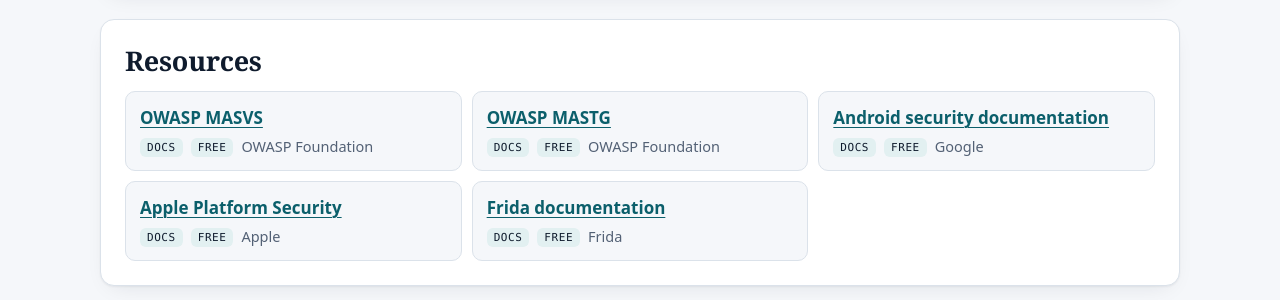
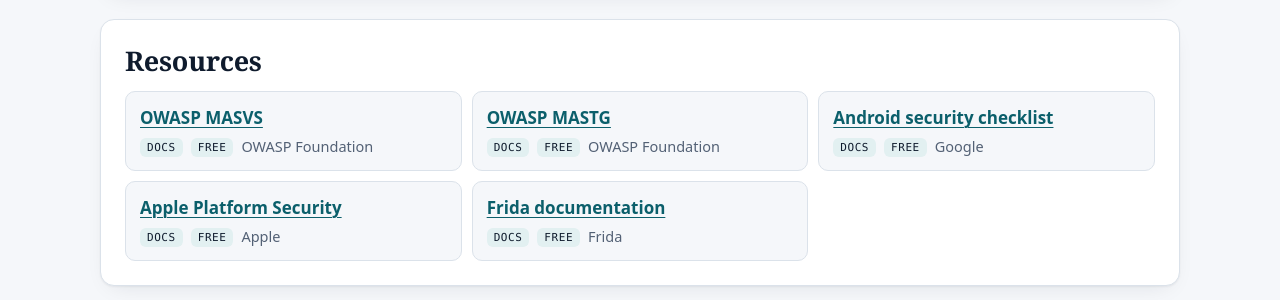
Before and after one commit to Sanaullah-Niazi/portfolio, a Jekyll site: the page built from roadmaps/security/mobile/index.html, in a window 1280 px wide and 900 px high, scrolled down 3159 px. Shown: the part 154-454 px from the top of the window. Built offline with Jekyll 4.4.1, drawn with Linux system fonts in a browser that asks for light colours; some web fonts are replaced.

Commit message:
Repoint BIS and Android links that soft-block the checker
Both hosts rejected the link checker from GitHub Actions regardless of
path (BIS returned 404, source.android.com returned 302). Point them at
equivalent sources the checker accepts:

- finsec: BIS CPMI -> US Federal Reserve Payment Systems
- mobile: source.android.com security -> developer.android.com security checklist

Co-Authored-By: Claude Opus 4.8 <noreply@anthropic.com>
Claude-Session: https://claude.ai/code/session_014gCDTCajCidiswzCKK4sDU

```diff
--- a/_data/sec_domains/finsec.yml
+++ b/_data/sec_domains/finsec.yml
@@ -35,7 +35,7 @@ stages:
         title: "How money moves"
         text: "Card networks, bank transfers, real-time payments, SWIFT and the systems behind them. You cannot protect a flow you do not understand."
         res:
-          - { name: "Payment systems overview", by: "Bank for International Settlements", url: "https://www.bis.org/cpmi/index.htm", type: docs, cost: free }
+          - { name: "Payment systems overview", by: "US Federal Reserve", url: "https://www.federalreserve.gov/paymentsystems.htm", type: docs, cost: free }
       - id: financial-threats
         title: "Threats to financial institutions"
         text: "Organised crime, banking trojans, business email compromise, insider fraud and state actors targeting payment systems. Study the big heists."
--- a/_data/sec_domains/mobile.yml
+++ b/_data/sec_domains/mobile.yml
@@ -46,7 +46,7 @@ stages:
         title: "Android internals"
         text: "The APK format, components, the manifest, permissions and the runtime. Understanding the platform is most of Android testing."
         res:
-          - { name: "Android security documentation", by: "Google", url: "https://source.android.com/docs/security/overview", type: docs, cost: free }
+          - { name: "Android security checklist", by: "Google", url: "https://developer.android.com/privacy-and-security/security-tips", type: docs, cost: free }
       - id: ios-basics
         title: "iOS internals"
         text: "App structure, entitlements, the keychain and code signing. iOS is more closed, which shapes how it is tested."
@@ -139,7 +139,7 @@ stages:
         title: "Platform security features"
         text: "Biometrics, hardware-backed keystores, attestation and secure enclaves. Learn to use them in development and to assess their use."
         res:
-          - { name: "Android security documentation", by: "Google", url: "https://source.android.com/docs/security/overview", type: docs, cost: free }
+          - { name: "Android security checklist", by: "Google", url: "https://developer.android.com/privacy-and-security/security-tips", type: docs, cost: free }
       - id: secure-mobile-dev
         title: "Secure mobile development"
         text: "Build apps to the MASVS: protect data, pin or validate transport, authenticate properly, and avoid leaking through logs and backups."
@@ -212,7 +212,7 @@ certs:
 resources:
   - { name: "OWASP MASVS", by: "OWASP Foundation", url: "https://mas.owasp.org/MASVS/", type: docs, cost: free }
   - { name: "OWASP MASTG", by: "OWASP Foundation", url: "https://mas.owasp.org/MASTG/", type: docs, cost: free }
-  - { name: "Android security documentation", by: "Google", url: "https://source.android.com/docs/security/overview", type: docs, cost: free }
+  - { name: "Android security checklist", by: "Google", url: "https://developer.android.com/privacy-and-security/security-tips", type: docs, cost: free }
   - { name: "Apple Platform Security", by: "Apple", url: "https://support.apple.com/guide/security/welcome/web", type: docs, cost: free }
   - { name: "Frida documentation", by: "Frida", url: "https://frida.re/docs/home/", type: docs, cost: free }
 
```
